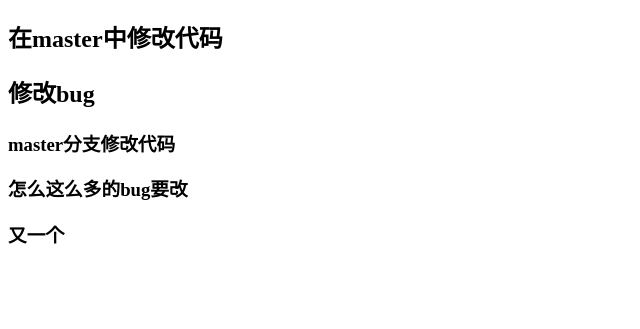
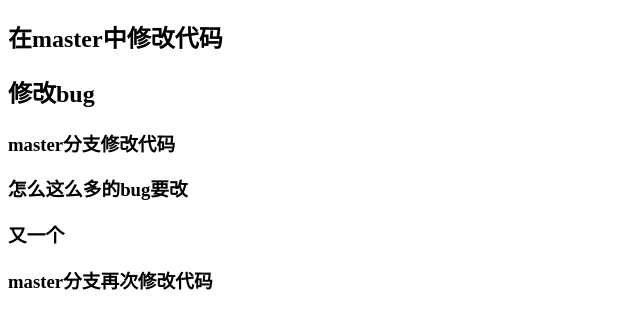
Before and after one commit to AK-DSB/learn-git, a plain HTML site: page main.html in a window 1280 px wide. Shown: the part 61-390 px from the top of the page, without its empty margins (0-640 px from the left). Drawn offline with Linux system fonts and the light colour scheme.

Commit message:
master分支再次修改代码

```diff
--- a/main.html
+++ b/main.html
@@ -15,6 +15,7 @@
     <h3>master分支修改代码</h3>
     <h3>怎么这么多的bug要改</h3>
     <h3>又一个</h3>
+    <h3>master分支再次修改代码</h3>
 </body>
 
 </html>
```
